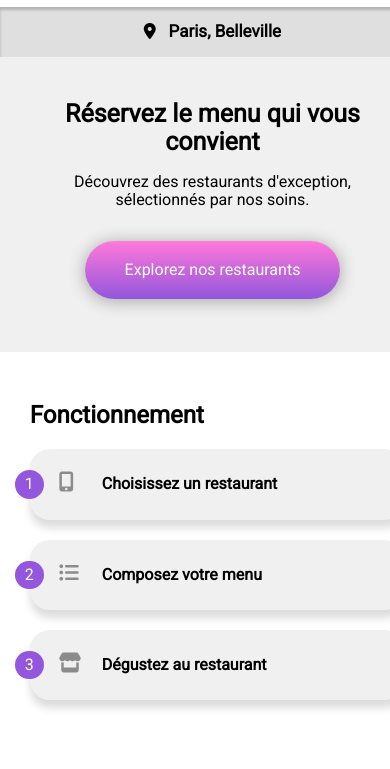
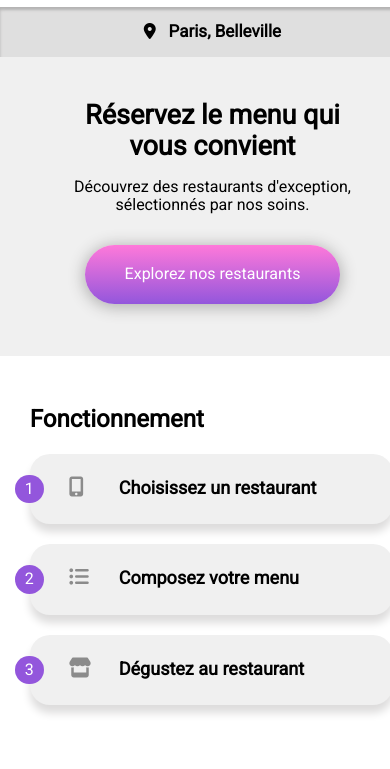
Before and after one commit to adeliechvl/Ohmyfood3, a website: page index.html in a window 390 px wide. Shown: the part 52-821 px from the top of the page. Drawn offline with Linux system fonts and the light colour scheme; a web font is replaced by a local one.

Commit message:
Ajustements font-size et width index

```diff
--- a/css/styles.css
+++ b/css/styles.css
@@ -137,7 +137,8 @@ header {
 .taste i {
     color: rgb(139, 139, 139);
     font-size: 20px;
-    width: 23px;
+    width: 30px;
+    padding-left: 10px;
 }
 
 .choose h3,
@@ -519,7 +520,7 @@ header a {
     }
 
     .titres_réserver h1 {
-        font-size: 25px;
+        font-size: 27px;
     }
 
     /* SECTION FONCTIONNEMENT */
@@ -533,12 +534,13 @@ header a {
     .compose,
     .taste {
         margin-bottom: 20px;
+        width: 97%;
     }
 
     .choose h3,
     .compose h3,
     .taste h3 {
-        font-size: medium;
+        font-size: 18px;
     }
 
     /* SECTION RESTAURANTS */
```
